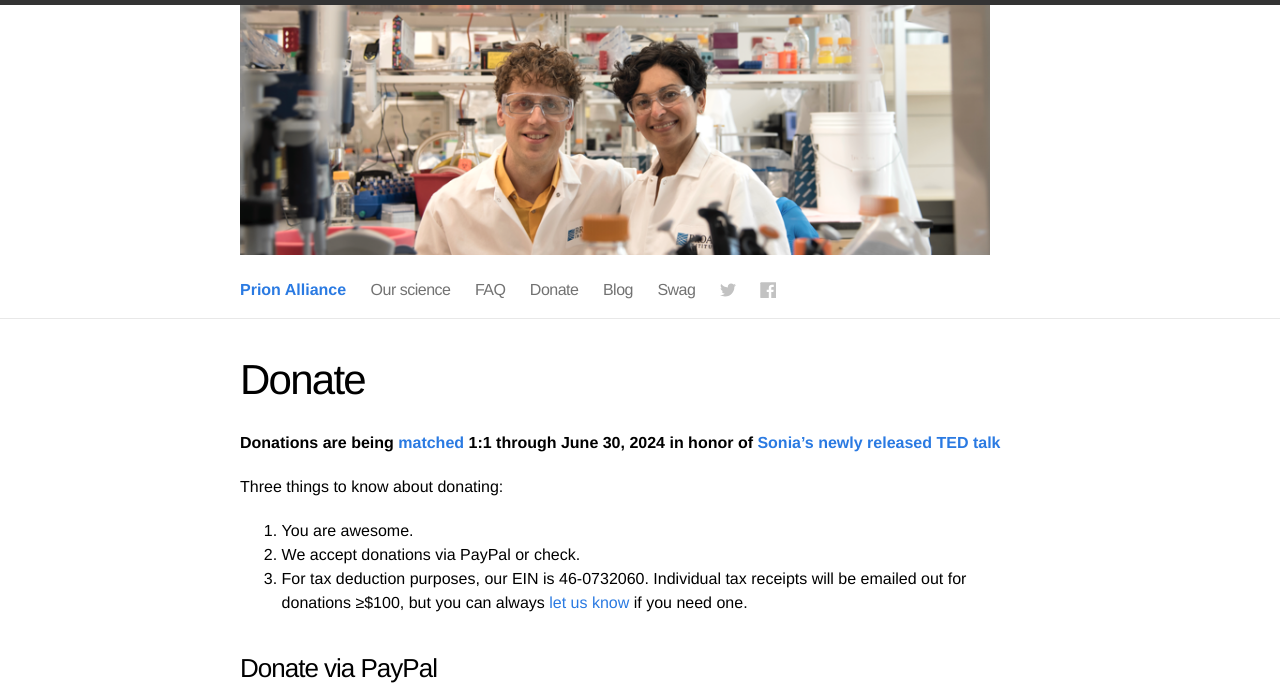
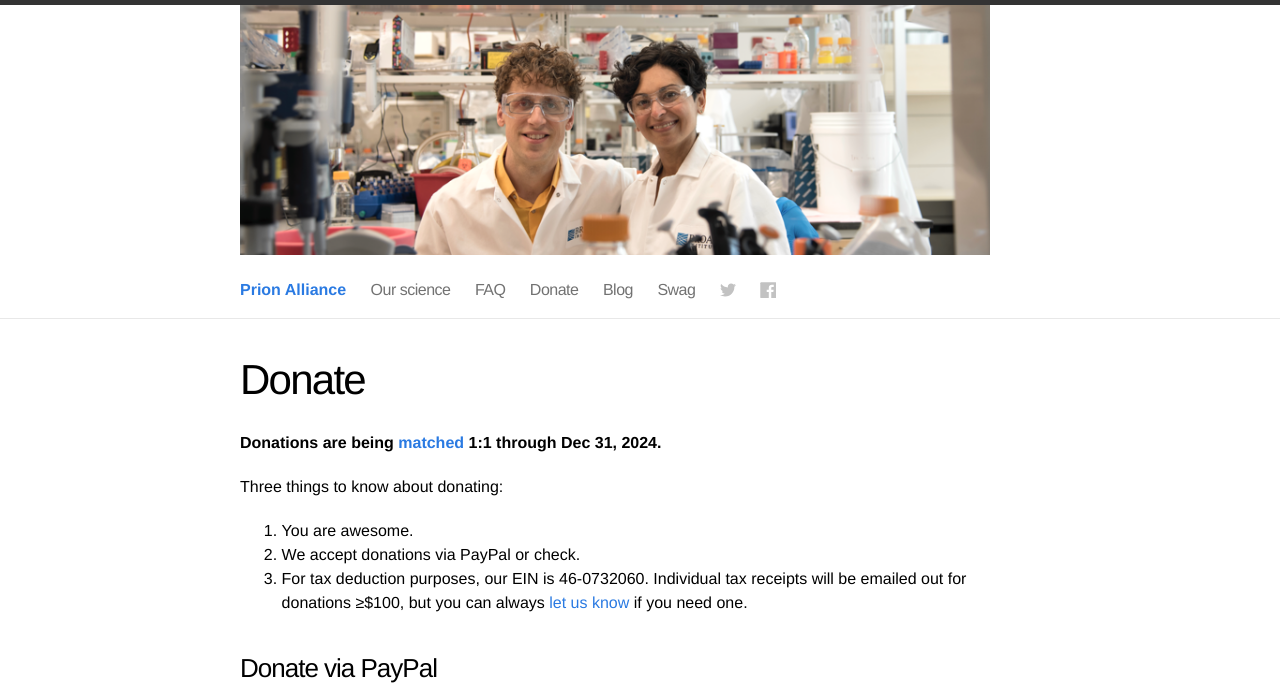
Before and after one commit to ericminikel/prionalliance, a Jekyll site: the page built from donate.md, in a window 1280 px wide and 900 px high, cut to the strip 0-697 px from the top of the window. Built offline with Jekyll 4.4.1, drawn with Linux system fonts in a browser that asks for light colours.

Commit message:
outdated match message updated

```diff
--- a/donate.md
+++ b/donate.md
@@ -4,7 +4,7 @@ title: Donate
 permalink: /donate/
 ---
 
-**Donations are being [matched](/2024/05/30/mid-year-update-2024/) 1:1 through June 30, 2024 in honor of [Sonia's newly released TED talk](https://www.ted.com/talks/sonia_vallabh_my_quest_to_cure_prion_disease_before_it_s_too_late)**
+**Donations are being [matched](/2024/12/02/when-is-the-future/) 1:1 through Dec 31, 2024.**
 
 Three things to know about donating:
 
```
